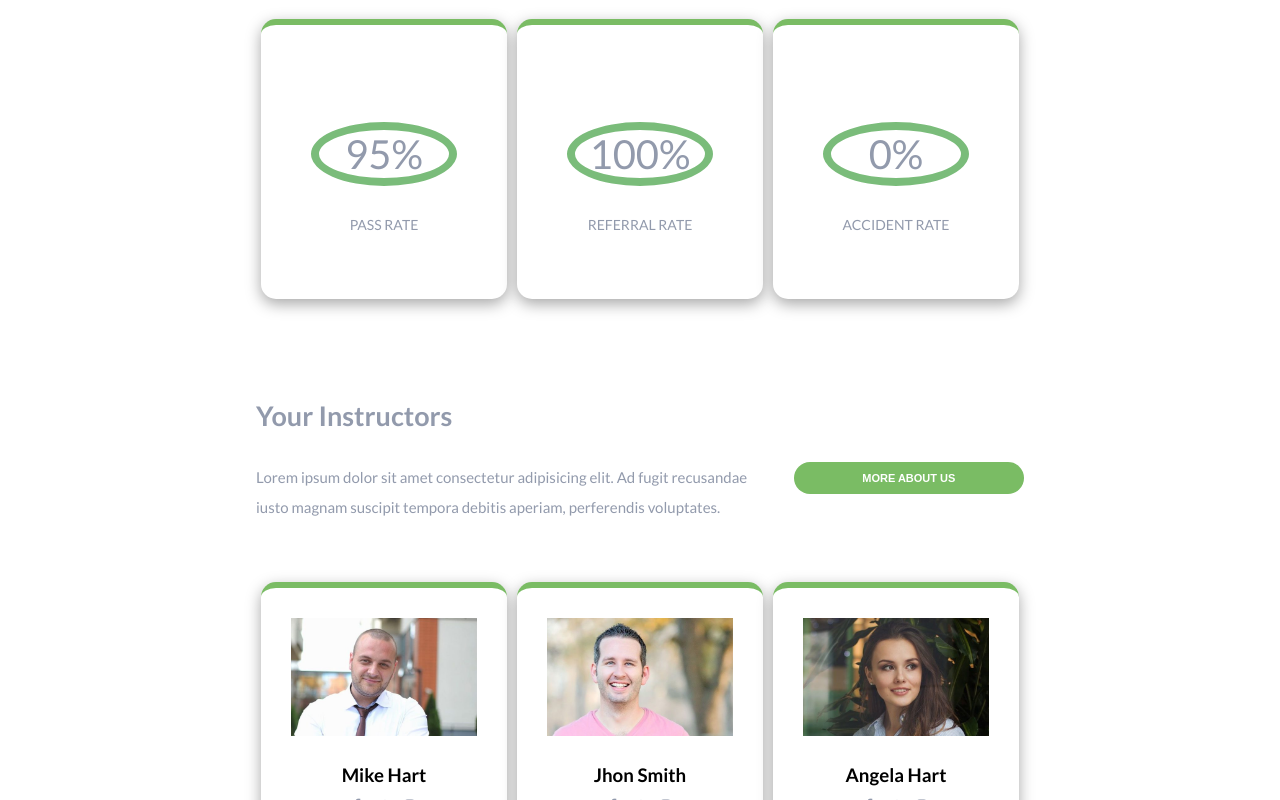
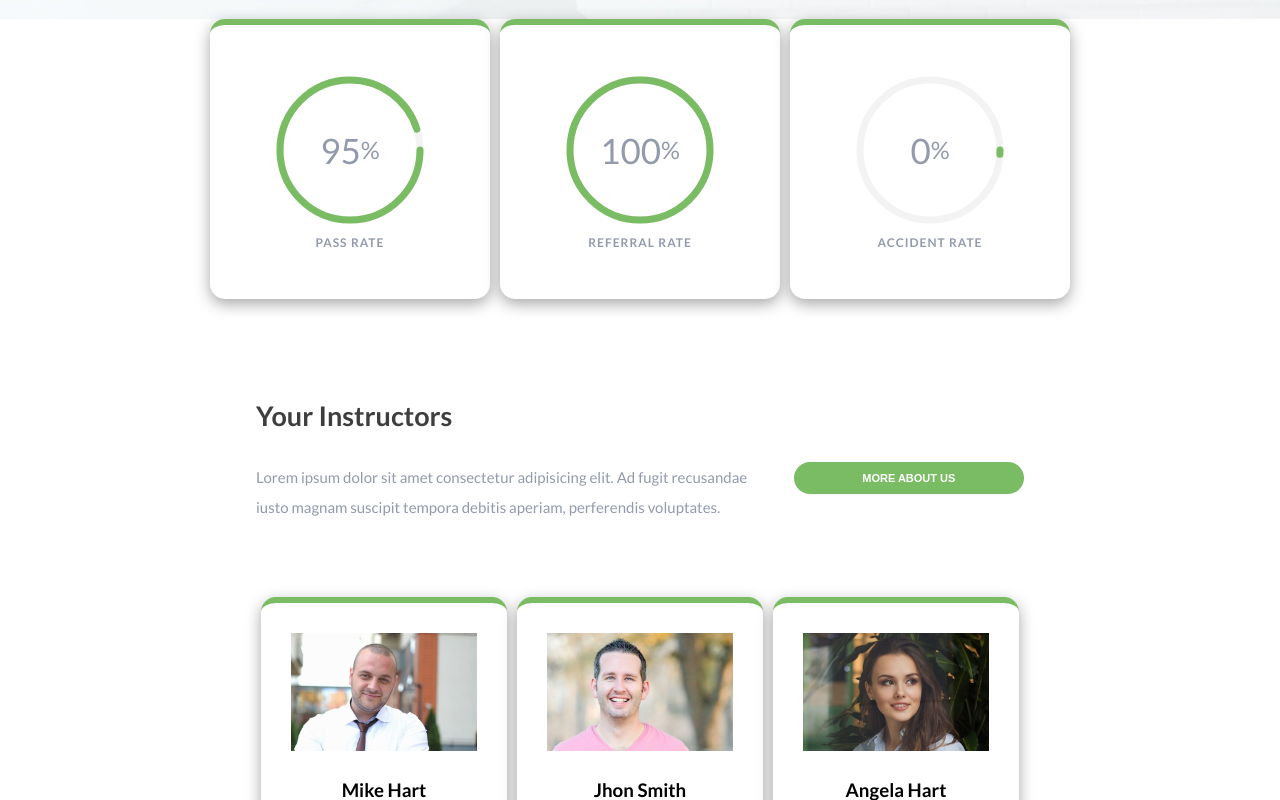
Before and after one commit to Frowingg/proj-html-vuejs, a Vue app: page / in a window 1280 px wide. Shown: the part 1620-2420 px from the top of the page. Built offline with nearby package versions, Linux system fonts and the light colour scheme.

Commit message:
work in progress

```diff
--- a/src/App.vue
+++ b/src/App.vue
@@ -153,7 +153,7 @@ export default {
 // APP
 header{
   position: fixed;
-  z-index: 2;
+  z-index: 3;
   width: 100%;
 }
 
--- a/src/components/MyCoursesArea.vue
+++ b/src/components/MyCoursesArea.vue
@@ -1,9 +1,9 @@
 <template>
-    <div class="container">
+
         <section id="courses-area">
 
                 <section id="courses-info">
-
+                    <div class="container">
                         <div id="courses-info-left">
                             <div class="card-base">
                                 <img src="../assets/img/new-corner.jpg" alt="img">
@@ -14,38 +14,58 @@
                         </div>
 
                         <div id="courses-info-right">
-
                             <div class="img-card" v-for="(singleInfo, i) in infoCou" :key="i">
                                 <img :src="require('../assets/img/'+singleInfo.img+'.jpg')" alt="img">
                                 <p>{{singleInfo.text}}</p>
                                 <button class="lm">LEARN MORE</button>
                             </div>
-
                         </div>
-
+                    </div>
                 </section>
 
                 <section id="courses-per">
 
                         <div class="card-base">
-                            <div class="circle">
-                                95%
+                            <div class="box">
+                                <div class="percent">
+                                    <svg>
+                                        <circle cx="70" cy="70" r="70"></circle>
+                                        <circle cx="70" cy="70" r="70"></circle>
+                                    </svg>
+                                    <div class="number">
+                                        <h2>95 <span>%</span> </h2>
                                     </div>
-                            <p>PASS RATE</p>
+                                </div>
+                                <h2 class="text">PASS RATE</h2>
+                            </div>
                         </div>
                         <div class="card-base">
-                            <div class="circle">
-                            100%
-
+                            <div class="box">
+                                <div class="percent">
+                                    <svg>
+                                        <circle cx="70" cy="70" r="70"></circle>
+                                        <circle cx="70" cy="70" r="70"></circle>
+                                    </svg>
+                                    <div class="number">
+                                        <h2>100 <span>%</span> </h2>
                                     </div>
-                            <p>REFERRAL RATE</p>
+                                </div>
+                                <h2 class="text">REFERRAL RATE</h2>
+                            </div>
                         </div>
                         <div class="card-base">
-                            <div class="circle">
-                                0%
-
+                            <div class="box">
+                                <div class="percent">
+                                    <svg>
+                                        <circle cx="70" cy="70" r="70"></circle>
+                                        <circle cx="70" cy="70" r="70"></circle>
+                                    </svg>
+                                    <div class="number">
+                                        <h2>0 <span>%</span> </h2>
                                     </div>
-                            <p>ACCIDENT RATE</p>
+                                </div>
+                                <h2 class="text">ACCIDENT RATE</h2>
+                            </div>
                         </div>
 
                 </section>
@@ -54,7 +74,7 @@
                     <MyInstructorArea :infoInst=infoInstru />
                 </section>
         </section>
-    </div>
+
 </template>
 
 <script>
@@ -72,10 +92,14 @@ export default {
 
 <style lang="scss" scoped>
 @import '../style/variable.scss';
-
+.container{
+    display: flex;
+}
 #courses-info{
     padding: 50px 0;
-    display: flex;
+    background-image: url('../assets/img/promise-background.jpg');
+    background-size: cover;
+    background-repeat: no-repeat;
 
     #courses-info-left{
         width: 40%;
@@ -157,35 +181,74 @@ export default {
     justify-content: center;
 }
 
+#courses-per .card-base:nth-child(2) .box .percent svg circle:nth-child(2){
+    stroke-dashoffset: calc(440 - (440 * 100)/ 100);
+}
+#courses-per .card-base:nth-child(3) .box .percent svg circle:nth-child(2){
+        stroke-dashoffset: calc(440 - (440 * 1)/ 100);
+    }
 #courses-per {
-    flex-direction: row;
-    .card-base{
-        width: calc(100% / 3);
-        padding: 50px;
-        display: flex;
-        flex-direction: column;
-    }
-    .square-per{
-        width: calc(100% / 3);
-        height: 280px;
-        margin: 0 5px;
-        padding: 55px;
-    }
-    .circle{
+    .box{
+        position: relative;
         width: 100%;
         height: 100%;
-        border-radius: 50%;
-        border: 8px solid #7abc7a;
-        font-size: 40px;
         display: flex;
+        justify-content: center;
+        align-items: center;
         flex-direction: column;
-
+        background: white;
     }
-    p{
-        font-size: 14px;
+    .box .percent{
         position: relative;
-        top: 30px
+        width: 150px;
+        height: 150px;
     }
-
+    .box .percent svg{
+        position: relative;
+        width: 150px;
+        height: 150px;
+    }
+    .box .percent svg circle{
+        width: 150px;
+        height: 150px;
+        fill: none;
+        stroke-width: 7;
+        stroke: #000;
+        transform: translate(5px,5px);
+        stroke-dasharray: 440;
+        stroke-dashoffset: 440;
+        stroke-linecap: round;
+    }
+    .box .percent svg circle:nth-child(1){
+        stroke-dashoffset: 0;
+        stroke: #f3f3f3;
+    }
+    .box .percent svg circle:nth-child(2){
+        stroke-dashoffset: calc(440 - (440 * 95)/ 100);
+        stroke: $brand_main_color;
+    }
+    .box .percent .number{
+        position: absolute;
+        top: 0;
+        left: 0;
+        width: 100%;
+        height: 100%;
+        display: flex;
+        justify-content: center;
+        align-items: center;
+    }
+    .box .percent .number h2{
+        font-size: 35px;
+        font-weight: 400;
+    }
+    .box .percent .number h2 span{
+        font-size: 24px;
+    }
+    .box .text{
+        padding: 10px 0 0;
+        font-weight: 700;
+        letter-spacing: 1px;
+        font-size: 12px;
+    }
 }
 </style>
--- a/src/components/MyInstructorArea.vue
+++ b/src/components/MyInstructorArea.vue
@@ -1,6 +1,6 @@
 <template>
         <section id="instructor-area">
-
+            <div class="container">
                 <div id="instructor-area-top">
                     <div id="title">
                         <h2>Your Instructors</h2>
@@ -33,7 +33,7 @@
                     </div>
 
                 </div>
-
+            </div>
         </section>
 </template>
 
@@ -45,17 +45,19 @@ export default {
 </script>
 
 <style lang="scss" scoped>
+@import '../style/variable.scss';
 .card-base:hover img{
             box-shadow: rgba(0, 0, 0, 0.35) 0px 5px 15px;;
         }
 #instructor-area{
 
     #instructor-area-top{
-        margin: 100px 0 60px;
+        margin: 100px 0 5px;
         font-size: 18px;
 
         #title{
             margin-bottom: 30px;
+            color: $brand_title_color;
         }
 
         #my-content{
@@ -84,11 +86,14 @@ export default {
 
     #instructor-area-bottom{
         display: flex;
+        position: relative;
+        top:70px;
 
         .card-base{
             height: 340px;
             padding: 30px;
             text-align: center;
+            z-index: 2;
 
 
             img{
--- a/src/components/MyJumbotron.vue
+++ b/src/components/MyJumbotron.vue
@@ -30,6 +30,7 @@ export default {
 </script>
 
 <style lang="scss" scoped>
+@import '../style/variable.scss';
 #jumbotron{
     width: 100%;
     height: 600px;
@@ -62,7 +63,7 @@ export default {
     #squares{
         right: 0;
         top: 100px;
-        z-index: 2;
+        z-index: 3;
         position: fixed;
 
         .square{
@@ -80,7 +81,8 @@ export default {
             cursor: pointer;
 
             i{
-                font-size: 20px
+                font-size: 20px;
+                color: $brand_title_color
             }
 
             p{
--- a/src/components/MyNews.vue
+++ b/src/components/MyNews.vue
@@ -42,12 +42,17 @@ export default {
 }
 #border-bottom{
     width: 100%;
+    position: relative;
+    top: -30px;
+    left: 5px
 }
 .card-base{
   width: 100%;
   border-color: #799aae;
   border-bottom-left-radius:0px;
   border-bottom-right-radius:0px;
+  position: relative;
+  top: -30px;
   .news-content{
     display: flex;
     justify-content: space-between;
--- a/src/components/MySlider.vue
+++ b/src/components/MySlider.vue
@@ -50,7 +50,6 @@ export default {
 }
 .container{
     width: 40%;
-    height: 400px;
     text-align: center;
     padding: 30px;
     display: flex;
```
Also changed, not shown: src/assets/img/promise-background.jpg (added). Lines whose indentation alone changed are shown as unchanged.
